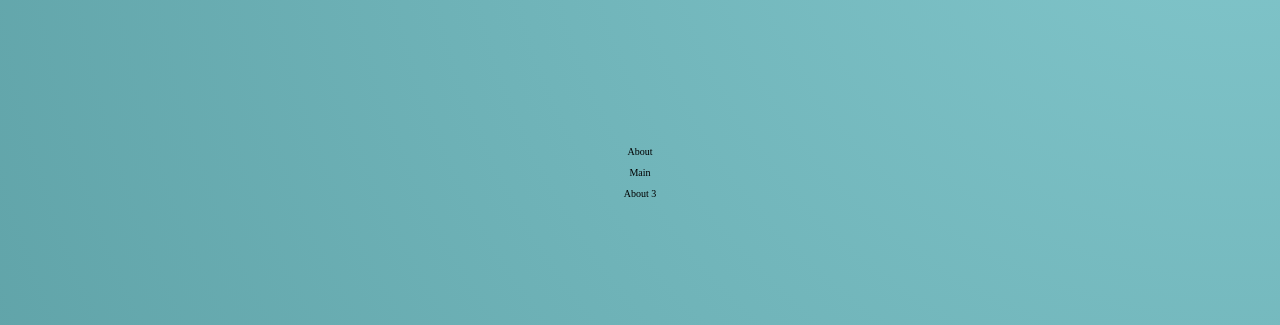
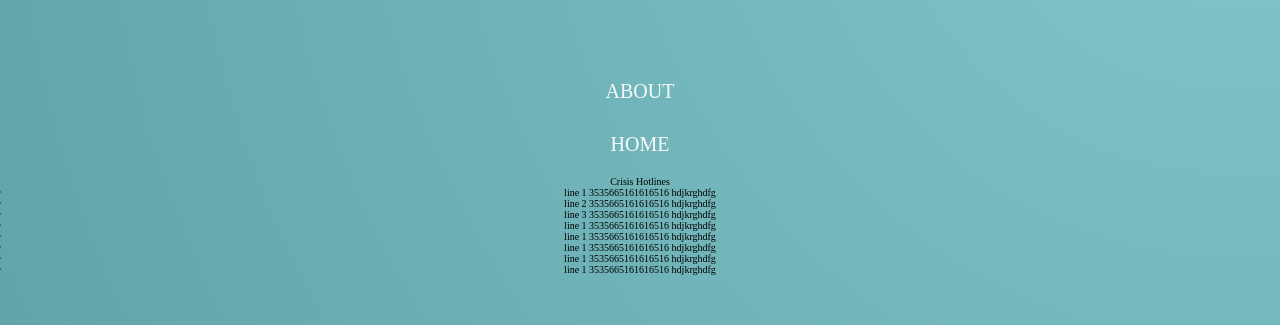
Before and after one commit to One-Small-Thing/One-Small-Thing-FE, a React (Create React App) app: page /About in a window 1280 px wide. Both pictures are taken after a click on the label 1247 px from the left and 32 px from the top of the page. Shown: the part 228-553 px from the top of the page. Built offline with nearby package versions, Linux system fonts and the light colour scheme.

Commit message:
Add links to home page and congress Actions

```diff
--- /dev/null
+++ b/src/components/About/About.js
@@ -0,0 +1,12 @@
+import React from "react";
+import "./About.css"
+
+const About = () => {
+    return (
+        <div>
+            <article>kfhdfjkghdjkhdfjkgh</article>
+        </div>
+     );
+}
+
+export default About;
--- a/src/components/App/App.js
+++ b/src/components/App/App.js
@@ -3,9 +3,8 @@ import NavBar from '../NavBar/NavBar';
 import HotTopics from '../HotTopics/HotTopics';
 import NewsStories from '../NewsStories/NewsStories';
 import Article from '../Article/Article';
+import About from '../About/About';
 import { Route } from 'react-router-dom';
-// import NewsStories from '../NewsStories/NewsStories';
-// import Article from '../Article/Article';
 import CongressAction from '../CongressAction/CongressAction';
 import Footer from '../Footer/Footer';
 import './App.css';
@@ -17,10 +16,9 @@ const App = () => {
       <div className="App">
         <NavBar />
         <Route exact path="/" render={() => <HotTopics />} />
+        <Route exact path="/About" component={About} />
         <Route path='/NewsStories/:topic' render={( { match } ) => { return (<NewsStories topic={match.params.topic}/>)} }/>
         <Route path='/Article' component={Article} />
-        {/* <NewsStories />
-        <Article /> */}
         <Route exact path="/CongressAction" render={() => <CongressAction />} />
         <Footer />
       </div>
--- a/src/components/NavBar/NavBar.js
+++ b/src/components/NavBar/NavBar.js
@@ -1,12 +1,15 @@
 import React from 'react';
 import './NavBar.css';
+import { Link } from 'react-router-dom';
 
 
 const NavBar = () => {
     return (
         <div className='navbar'>
             <div className='navbar__main'>
-                <h1 className='navbar__main--display'>One Small Thing</h1>
+                <Link to="/">
+                    <h1 className='navbar__main--display'>One Small Thing</h1>
+                </Link>
                 <div className='navbar__main--menu'>
                     <input type='checkbox' className='navbar__main--menu--checkbox' id='navi-toggle'/>
                     <label htmlFor='navi-toggle' className='navbar__main--menu--button'>
@@ -15,9 +18,30 @@ const NavBar = () => {
                     <div className='navbar__main--menu--background'>&nbsp;</div>
                     <nav className='navbar__main--menu--nav'>
                         <ul className='navbar__main--menu--list'>
-                            <li className='navbar__main--menu--item'><div className='navbar__main--menu--link'>About</div></li>
-                            <li className='navbar__main--menu--item'><div className='navbar__main--menu--link'>Main</div></li>
-                            <li className='navbar__main--menu--item'><div className='navbar__main--menu--link'>About 3</div></li>
+                            <li className='navbar__main--menu--item'>
+                                <Link to="/About" className='navbar__main--menu--link'>
+                                    <div className='navbar__main--menu--link'>About</div>
+                                </Link>
+                            </li>
+                            <li className='navbar__main--menu--item'>
+                                <Link to="/" className="navbar__main--menu--link">
+                                    <div className='navbar__main--menu--link'>Home</div>
+                                </Link>
+                            </li>
+                            <li className='navbar__main--menu--item'>
+                                <div className='navbar__main--menu--hotline'>Crisis Hotlines<br/>
+                                    <ul>
+                                        <li>line 1 3535665161616516 hdjkrghdfg </li>
+                                        <li>line 2 3535665161616516 hdjkrghdfg </li>
+                                        <li>line 3 3535665161616516 hdjkrghdfg </li>
+                                        <li>line 1 3535665161616516 hdjkrghdfg </li>
+                                        <li>line 1 3535665161616516 hdjkrghdfg </li>
+                                        <li>line 1 3535665161616516 hdjkrghdfg </li>
+                                        <li>line 1 3535665161616516 hdjkrghdfg </li>
+                                        <li>line 1 3535665161616516 hdjkrghdfg </li>
+                                    </ul>
+                                </div>
+                            </li>
                         </ul>
                     </nav>
                 </div>
--- a/src/components/NewsStories/NewsStories.js
+++ b/src/components/NewsStories/NewsStories.js
@@ -35,11 +35,13 @@ const NewsStories = (event) => {
               <p className="tags">{event.topic}</p>
               <label htmlFor="mpo-modal-controller" className="btn">TAKE ACTION</label>
             </div>
+            <Link className="Link__Article" to={{ pathname: `/Article/${story.title}`, state: story.url }}>
               <div className="story__section__title-box">
                 <h2 className="title">{story.title}</h2>
+                <p className="author-name">by {story.author}</p>
                 <p className="date">{story.date}</p>
               </div>
-            <Link className="Link__Article" to={{ pathname: `/Article/${story.title}`, state: story.url }}><button>LINK</button></Link>
+            </Link>
           </section>
           :
           <section className="story__section" style={{ backgroundImage:`url(${story.img})` }}
@@ -48,12 +50,13 @@ const NewsStories = (event) => {
                 <p className="tags">{event.topic}</p>
                 <label htmlFor="mpo-modal-controller" className="btn">TAKE ACTION</label>
               </div>
+              <Link className="Link__Article" to={{ pathname: `/Article/${story.title}`, state: story.url }}>
                 <div className="story__section__title-box">
                   <h2 className="title">{story.title}</h2>
                   <p className="author-name">by {story.author}</p>
                   <p className="date">{story.date}</p>
                 </div>
-              <Link className="Link__Article" to={{ pathname: `/Article/${story.title}`, state: story.url }}><button>LINK</button></Link>
+              </Link>
           </section>
         }
 <div className="mpo-modal">
@@ -67,7 +70,9 @@ const NewsStories = (event) => {
       <input type="radio" name="content-nav" id="modal-content-3" className="modal-radio" hidden/>
       <div className="mpo-modal-slide content-1">
         <div className="mpo-modal-content">
+          <Link to="/CongressAction">
             <h2>Write to your local <br/> Congress member</h2>
+          </Link>
           <p>
             Lorem ipsum dolo esse cillum pariatur. Excepteur sint occaecat cupidatat non proident, sunt in culpa qui officia deserunt mollit anim id est laborum.
           </p>
```
Also changed, not shown: src/components/About/About.css (added), src/components/About/About.scss (added). Lines whose indentation alone changed are shown as unchanged.
